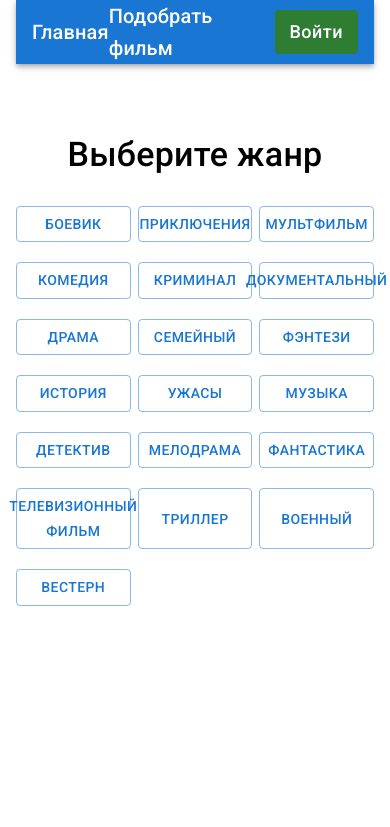
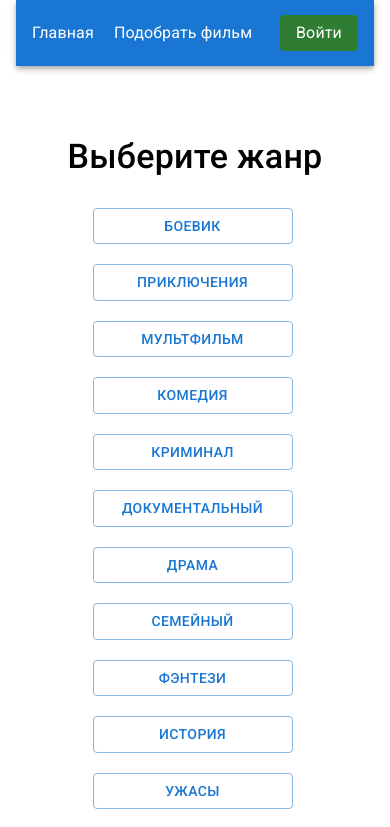
Before and after one commit to Steady77/movie_app, a React (Create React App) app: page /search in a window 390 px wide. Shown: the top 827 px of the page. Built offline with nearby package versions, Linux system fonts and the light colour scheme.

Commit message:
feat: make app responsive

```diff
--- a/src/pages/home/header/header.tsx
+++ b/src/pages/home/header/header.tsx
@@ -19,24 +19,35 @@ const Header: FC = () => {
     <Box>
       <AppBar
         position="static"
-        sx={{ mb: '20px' }}
+        sx={{ mb: '20px', p: '5px 0' }}
       >
         <Toolbar sx={{ display: 'flex', justifyContent: 'space-between' }}>
+          <Box sx={{ display: 'flex', alignItems: 'center' }}>
             <Typography
-            variant="h6"
               component={Link}
               to={'/'}
-            sx={{ textDecoration: 'none', color: '#fff' }}
+              sx={{
+                textDecoration: 'none',
+                color: '#fff',
+                pr: '10px',
+                typography: { md: 'h6', sm: 'body1' },
+              }}
             >
               Главная
             </Typography>
             <Typography
               onClick={onClickSearch}
-            variant="h6"
-            sx={{ textDecoration: 'none', color: '#fff', cursor: 'pointer' }}
+              sx={{
+                textDecoration: 'none',
+                color: '#fff',
+                cursor: 'pointer',
+                p: '0 10px',
+                typography: { md: 'h6', sm: 'body1' },
+              }}
             >
               Подобрать фильм
             </Typography>
+          </Box>
           <LoginModal />
         </Toolbar>
       </AppBar>
--- a/src/pages/home/header/login/login-modal.tsx
+++ b/src/pages/home/header/login/login-modal.tsx
@@ -47,11 +47,17 @@ const LoginModal: FC = () => {
   return (
     <>
       {isAuth ? (
-        <Box sx={{ display: 'flex', alignItems: 'center' }}>
+        <Box
+          sx={{
+            display: 'flex',
+            alignItems: 'center',
+            justifyContent: 'flex-end',
+            flexWrap: 'wrap',
+          }}
+        >
           <Typography
-            variant="h6"
             component="span"
-            sx={{ mr: '15px', lineHeight: 2.6 }}
+            sx={{ mr: '15px', lineHeight: 2.6, typography: { md: 'h6', sm: 'body1' } }}
           >
             {login}
           </Typography>
@@ -65,7 +71,7 @@ const LoginModal: FC = () => {
             variant="contained"
             onClick={onClickLogout}
           >
-            Выйти
+            <Typography sx={{ typography: { md: 'h6', sm: 'body1' } }}>Выйти</Typography>
           </Button>
         </Box>
       ) : (
@@ -79,7 +85,7 @@ const LoginModal: FC = () => {
           variant="contained"
           onClick={handleOpen}
         >
-          Войти
+          <Typography sx={{ typography: { md: 'h6', sm: 'body1' } }}>Войти</Typography>
         </Button>
       )}
       <Modal
--- a/src/pages/home/home.tsx
+++ b/src/pages/home/home.tsx
@@ -11,13 +11,21 @@ const Home = () => {
     >
       <Grid
         item
-        xs={3}
+        xs
+        sm
+        md={4}
+        lg={3}
+        xl={3}
       >
         <Sidebar />
       </Grid>
       <Grid
         item
-        xs={9}
+        xs={12}
+        sm={12}
+        md={8}
+        lg={9}
+        xl={9}
       >
         <MoviesList />
       </Grid>
--- a/src/pages/home/movies-list/movie-item/movie-item.tsx
+++ b/src/pages/home/movies-list/movie-item/movie-item.tsx
@@ -7,6 +7,7 @@ import {
   Divider,
   Grid,
   Typography,
+  useMediaQuery,
 } from '@mui/material';
 import { Box } from '@mui/system';
 import { FC, memo } from 'react';
@@ -18,6 +19,7 @@ import WatchLaterButton from './watch-later-button';
 const MovieItem: FC<MoviItemProps> = ({ poster_path, backdrop_path, vote_average, title, id }) => {
   const navigate = useNavigate();
   const imagePath = poster_path || backdrop_path;
+  const matches = useMediaQuery('(max-width:600px)');
 
   const onClickButton = () => {
     navigate(`movie/${id}`);
@@ -26,8 +28,9 @@ const MovieItem: FC<MoviItemProps> = ({ poster_path, backdrop_path, vote_average
   return (
     <Grid
       item
-      md={7.8}
-      xs={16}
+      lg={7.8}
+      sm={16}
+      sx={{ flexBasis: '100%' }}
     >
       <Card
         sx={{
@@ -35,14 +38,15 @@ const MovieItem: FC<MoviItemProps> = ({ poster_path, backdrop_path, vote_average
           height: '100%',
           border: '1px solid #d9d9d9',
           display: 'flex',
+          m: '0 auto',
+          flexDirection: matches ? 'column' : 'row',
         }}
       >
         <CardMedia
           component="img"
           sx={{
-            width: 190,
+            maxWidth: 190,
           }}
-          height="100%"
           image={`https://image.tmdb.org/t/p/w500/${imagePath}`}
         />
         <Box
--- a/src/pages/movie-info/movie-info.tsx
+++ b/src/pages/movie-info/movie-info.tsx
@@ -36,21 +36,22 @@ const MovieInfo = () => {
       >
         <Grid
           item
-          xs={5}
+          md
+          lg={5}
         >
           <img
-            width={370}
+            style={{ maxWidth: '100%' }}
             src={`https://image.tmdb.org/t/p/w500${imagePath}`}
             alt="poster"
           />
         </Grid>
         <Grid
           item
-          xs={7}
+          lg={7}
           sx={{ color: '#fff' }}
         >
           <Typography
-            variant="h3"
+            sx={{ typography: { lg: 'h3', sm: 'h6' } }}
             gutterBottom
           >
             {title}
--- a/src/pages/search/choose-genre.tsx
+++ b/src/pages/search/choose-genre.tsx
@@ -18,7 +18,7 @@ const ChooseGenre: FC = () => {
   };
 
   return (
-    <Box sx={{ maxWidth: '800px', m: '0 auto' }}>
+    <Box sx={{ maxWidth: '900px', m: '0 auto' }}>
       <Typography
         sx={{ mb: '30px', fontWeight: 500 }}
         variant="h4"
@@ -26,12 +26,12 @@ const ChooseGenre: FC = () => {
       >
         Выберите жанр
       </Typography>
-      <Box sx={{ display: 'flex', justifyContent: 'space-between', flexWrap: 'wrap' }}>
+      <Box sx={{ display: 'flex', justifyContent: 'center', flexWrap: 'wrap' }}>
         {genresData.map((item) => (
           <Button
             key={item.id}
             onClick={() => onClickButton(item.id)}
-            sx={{ flex: '0 32%', mb: '20px' }}
+            sx={{ flex: '0 200px', mb: '20px', mr: '5px' }}
             variant="outlined"
           >
             {item.name}
--- a/src/pages/search/movie-card.tsx
+++ b/src/pages/search/movie-card.tsx
@@ -42,17 +42,17 @@ const MovieCard: FC<MovieCardProps> = ({
       >
         <Grid
           item
-          xs={5}
+          sm={5}
         >
           <img
-            width={300}
+            style={{ maxWidth: '100%' }}
             src={`https://image.tmdb.org/t/p/w500${imagePath}`}
             alt="poster"
           />
         </Grid>
         <Grid
           item
-          xs={7}
+          sm={7}
         >
           <Typography
             variant="h4"
@@ -76,7 +76,12 @@ const MovieCard: FC<MovieCardProps> = ({
         </Grid>
       </Grid>
       <Box
-        sx={{ display: 'flex', justifyContent: 'space-between', maxWidth: '300px', m: '0 auto' }}
+        sx={{
+          display: 'flex',
+          justifyContent: 'space-between',
+          maxWidth: '300px',
+          m: '0 auto 20px',
+        }}
       >
         <Button
           onClick={onClickSuited}
```
Lines whose indentation alone changed are shown as unchanged.
